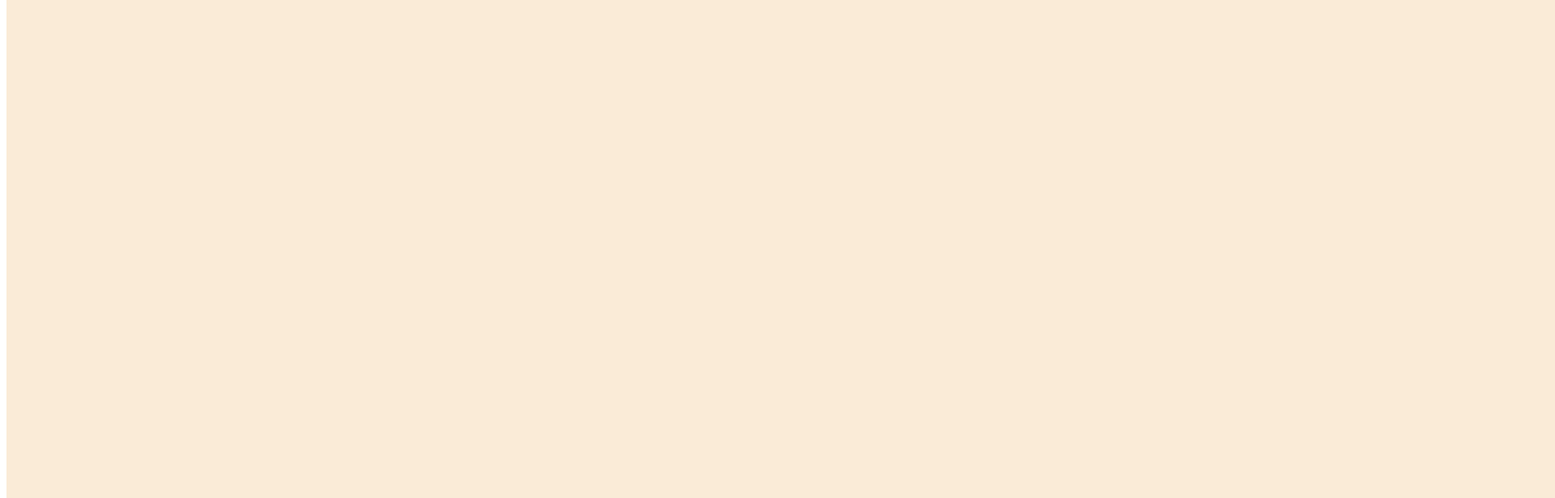
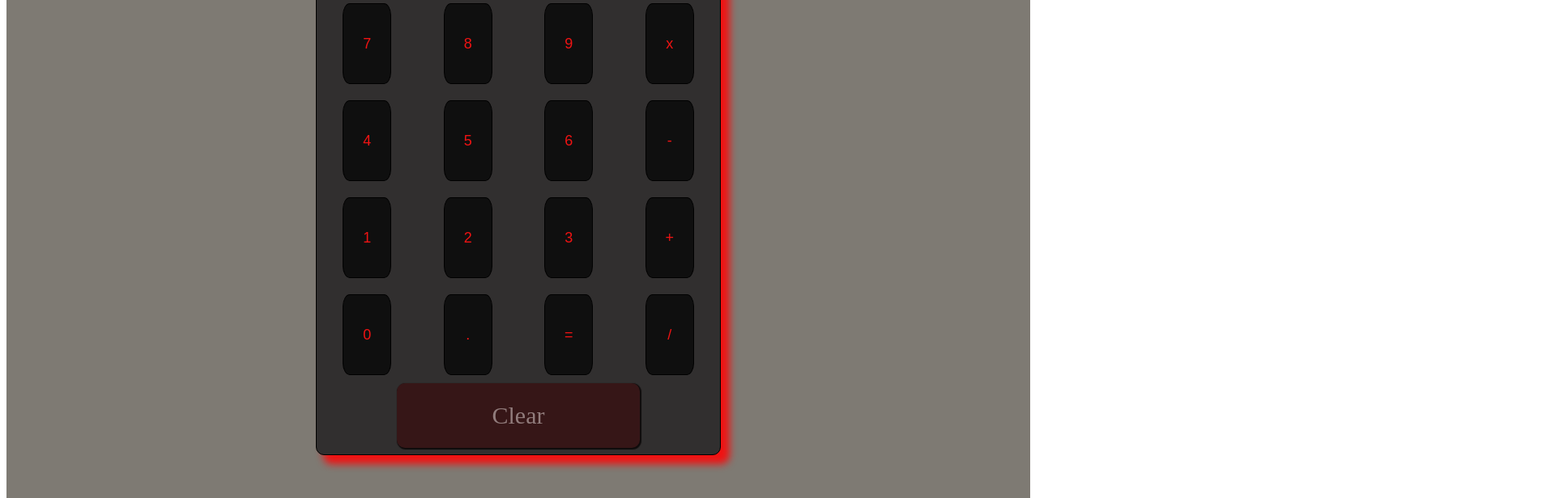
Before and after one commit to spawnew/Calculadora, a React (Vite) app in the folder Calculadora/: page / in a window 1280 px wide. Shown: the part 180-796 px from the top of the page at 81% size, 1920 px wide, since content can reach past the window. Built offline with nearby package versions, Linux system fonts and the light colour scheme.

Commit message:
terminado

```diff
--- a/Calculadora/package.json
+++ b/Calculadora/package.json
@@ -10,6 +10,8 @@
     "preview": "vite preview"
   },
   "dependencies": {
+    "math.js": "^1.1.46",
+    "mathjs": "^13.0.3",
     "react": "^18.3.1",
     "react-dom": "^18.3.1"
   },
--- a/Calculadora/src/App.css
+++ b/Calculadora/src/App.css
@@ -1,7 +1,7 @@
 .container {
-  width: 200rem;
-  height: 200rem;
-  background-color: antiquewhite;
+  width: 100%;
+  height: 800px;
+  background-color: rgb(126, 122, 115);
 display: flex;
 justify-content: center;
 align-items: center;
@@ -16,7 +16,7 @@ align-items: center;
 .calculadora {
 
 
-box-shadow: 10px 10px 10px 0px rgb(211, 142, 142);
+box-shadow: 10px 10px 10px 1px rgb(240, 19, 19);
 margin-top:20px;
 box-sizing: border-box;
 border:solid ,1px ;
@@ -43,8 +43,9 @@ border-radius: 10px 10px 10px 10px;
   width:60px ;
   height: 100px;
   margin: 10px;
-  color:brown;
-  background-color:black
+  color:rgb(240, 19, 19);
+  background-color:rgb(15, 15, 15);
+  font-size: large;
 }
 
 .boton :hover{
@@ -55,15 +56,37 @@ border-radius: 10px 10px 10px 10px;
 
 .pantalla {
   display: flex;
-  width:100%;
+  width:500px;
   height: 80px;
   background-color: rgb(6, 7, 7);
-  justify-content: end;
-  justify-items: end;
+  justify-content:end;
+  justify-items: center;
   font-size: 45px;
   align-items: center;
   color:white;
+  border-radius: 10px 10px 0px 0px;
+  font-weight: bold;
+
+
+}
+.clear {
+  display: flex;
+  width:300px;
+  height: 80px;
+  background-color: rgb(54, 22, 23);
+  justify-content: center;
+  justify-items: center;
+  font-size: 30px;
+  align-items: center;
+  color:rgb(145, 124, 124);
+  box-shadow: 1px 1px 1px 1px rgb(15, 12, 12);
+  border-radius: 10px
 
 
 
 }
+.clear:hover{
+  background-color: black;
+  color: white;
+  font-weight: bold;
+}
--- a/Calculadora/src/App.jsx
+++ b/Calculadora/src/App.jsx
@@ -3,13 +3,22 @@ import Boton from './Componentes/Boton'
 import './App.css'
 import Pantalla from './Componentes/Pantalla'
 import { useState } from 'react'
+import Botonclear from './Componentes/Botonclear'
+import {evaluate} from 'mathjs'
+
 function App() {
 
 const [input, setinput] = useState('')
 const tocarboton = valor => {
   setinput(input+valor)
 }
+const borrado =()=>{
+  setinput('');
 
+}
+const calcularResultado=()=>{
+  setinput(evaluate(input))
+}
   return (
 
       <div className='container'>
@@ -17,11 +26,6 @@ const tocarboton = valor => {
 
         <Pantalla
         input={input} />
-
-
-
-
-
 
 
         <div className='fila'>
@@ -84,7 +88,7 @@ const tocarboton = valor => {
         <Boton tocarboton={tocarboton}>
           .
         </Boton>
-        <Boton tocarboton={tocarboton}>
+        <Boton tocarboton={ calcularResultado}>
           =
         </Boton>
         <Boton tocarboton={tocarboton}>
@@ -93,8 +97,12 @@ const tocarboton = valor => {
 
 
         </div>
+        <div className='fila'>
+        <Botonclear
+        borrado={borrado}>
 
-
+        </Botonclear>
+        </div>
         </div>
         </div>
 
--- a/Calculadora/src/Componentes/Boton.jsx
+++ b/Calculadora/src/Componentes/Boton.jsx
@@ -11,3 +11,7 @@ const Boton = (props) => {
 };
 
 export default Boton;
+//props.tocarboton( props.children) por que necesita el valor del boton
+//ejemplo cuando tocas el 7 ese es props.children .
+//()=> el evento onclick llama a la funcion solo cuando se toca el boton
+//props.tocarboton(props.children) sino le agragas el ()=> se llama directo a  la funcion cuando se reenderiza el componente
--- /dev/null
+++ b/Calculadora/src/Componentes/Botonclear.jsx
@@ -0,0 +1,17 @@
+import React from 'react'
+import '../App.css'
+const Botonclear = (props) => {
+  return (
+    <div className='clear ' onClick={() => props.borrado(props.children)}>
+
+
+
+    Clear
+
+
+
+    </div>
+  )
+}
+
+export default Botonclear;
```
Also changed, not shown: 1 other file (tests, documents, lock files or other folders).
